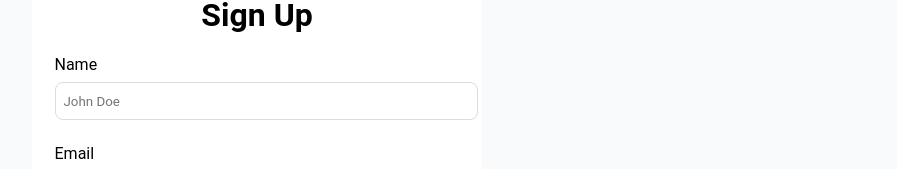
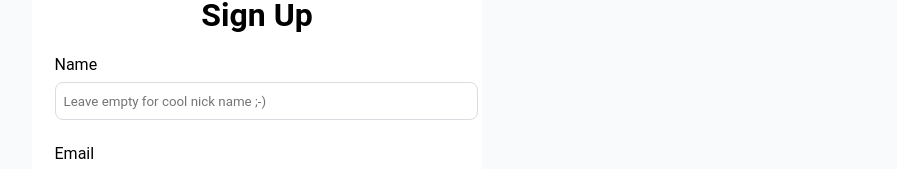
Before and after one commit to jonjampen/cyber-crusade, a SvelteKit app: page /signup in a window 1280 px wide. Shown: the part 212-381 px from the top of the page, without its empty margins (383-1280 px from the left). Built offline with nearby package versions, Linux system fonts and the light colour scheme; no server answers.

Commit message:
Login changes.

```diff
--- a/src/routes/+layout.js
+++ b/src/routes/+layout.js
@@ -16,7 +16,7 @@ export async function load({ url }) {
                     name = a.data().name
                 })
 
-                name = name || randomName()
+                name = name || ""
 
                 authUser.set({
                     uid: user.uid,
--- a/src/routes/signup/+page.svelte
+++ b/src/routes/signup/+page.svelte
@@ -76,7 +76,7 @@
                     name="name"
                     id="signUpNameInput"
                     bind:value={name}
-                    placeholder="John Doe"
+                    placeholder="Leave empty for cool nick name ;-)"
                 />
             </div>
             <div class="field">
```
